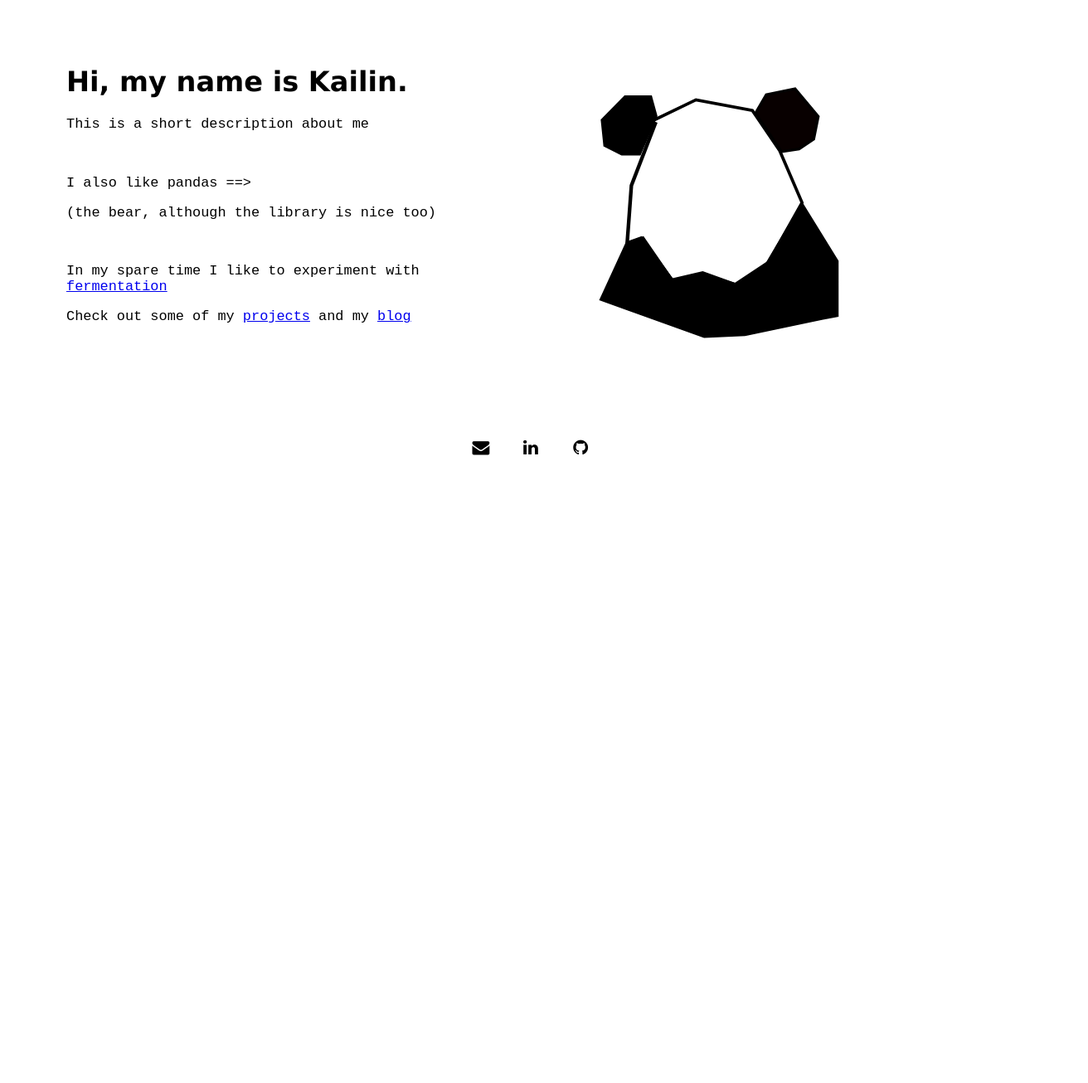
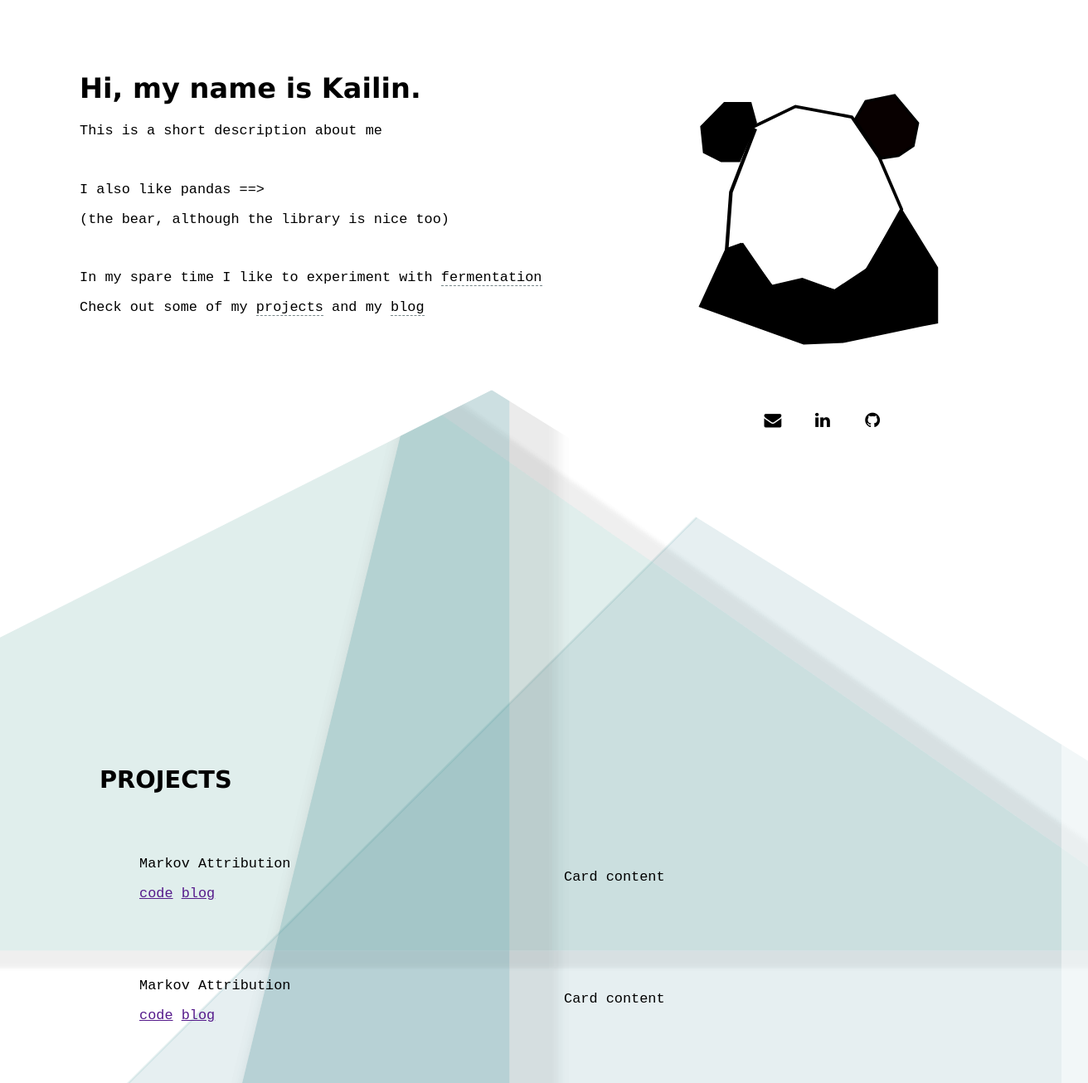
Before and after one commit to kailin-lu/kailin-lu.github.io, a plain HTML site: page index.html in a window 1280 px wide. Shown: the top 1306 px of the page at 83% size, 1312 px wide, since content can reach past the window. Before the commit the page ends 800 px from the top, so only its background shows below. Drawn offline with Linux system fonts and the light colour scheme.

Commit message:
background img

```diff
--- a/index.html
+++ b/index.html
@@ -9,37 +9,71 @@
     <link rel="stylesheet" href="https://cdnjs.cloudflare.com/ajax/libs/font-awesome/4.7.0/css/font-awesome.min.css">
 </head>
 <body>
+<div class="box">
     <div class="row">
         <div class="column">
-        <div class="about">
+            <div>
             <h1>Hi, my name is Kailin.</h1>
             <p>This is a short description about me</p>
                 <br>
                 <p>I also like pandas  ==></p>
                 <p>(the bear, although the library is nice too)</p>
                 <br>
-            <p>In my spare time I like to experiment with <a href="https://www.instagram.com/theyeastfeast/">fermentation</a></p>
-            <p>Check out some of my <a href="#projects">projects</a> and my <a href="#blog">blog</a></p>
+                <p>In my spare time I like to experiment with <a class="link-page" href="https://www.instagram.com/theyeastfeast/" target="_blank">fermentation</a></p>
+                <p>Check out some of my <a class="link-page"href="#projects">projects</a> and my <a class="link-page" href="#blog">blog</a></p>
             </div>
         </div>
         <div class="column">
-        <p><img
+            <p align="center"><img
             src="imgs/panda.svg"
             alt="logo of a panda's back"
-        height="400vw"
-        width="400vw"/></p>
+            width="400vw"/>
+            </p>
+            <p align="center"><a href="mailto:kailinluca@gmail.com" class="fa fa-envelope"></a>
+                    <a href="https://www.linkedin.com/in/kailin-lu/" class="fa fa-linkedin"></a>
+                    <a href="https://github.com/kailin-lu" class="fa fa-github"></a></p>
+        </div>
+    </div>
+</div>
+<div class="box projects">
+    <a id="projects"></a>
+    <div class="projects">
+        <div class="row">
+            <div>
+                <div>
+                <h2>PROJECTS</h2><br>
+                <div class="card">
+                    <div class="column title">
+                        <p>Markov Attribution</p>
+                        <p><a href="">code</a> <a href="">blog</a></p>
+                    </div>
+                    <div class="column content">
+                        <p>Card content</p>
+                    </div>
+                </div><br><br>
+                <div class="card">
+                    <div class="column title">
+                        <p>Markov Attribution</p>
+                        <p><a href="">code</a> <a href="">blog</a></p>
+                    </div>
+                    <div class="column content">
+                        <p>Card content</p>
+                    </div>
+                </div>
+            </div>
+            </div>
+        </div>
     </div>
 </div>
 
-<!--
-<div class="row" id="projects">
-    <div class="column"><h1>Projects</h1></div>
-</div>
--->
 
 <footer id="footer">
     <br>
-    <p><a href="mailto:kailinluca@gmail.com" class="fa fa-envelope"></a>
+    <nav>
+        <a href="#about">About</a>
+        <a href="#projects">Projects</a>
+    </nav>
+    <p align="right"><a href="mailto:kailinluca@gmail.com" class="fa fa-envelope"></a>
         <a href="https://www.linkedin.com/in/kailin-lu/" class="fa fa-linkedin"></a>
         <a href="https://github.com/kailin-lu" class="fa fa-github"></a>
     </p>
--- a/style.css
+++ b/style.css
@@ -1,9 +1,22 @@
+html, body {
+    margin: 0;
+    scroll-behavior: smooth;
+    background: url(imgs/background.svg);
+    background-position: center;
+    background-size: cover;
+}
+
 h1 {
     font-size: 2.1em;
     font-family: verdana;
 }
 
-p {
+h2 {
+    font-size: 1.8em;
+    font-family: verdana;
+}
+
+p, li {
     font-family: monospace;
     font-size: 1.3em;
 }
@@ -15,6 +28,48 @@ div {
   padding-left: 1.5em;
 }
 
+img {
+    max-width: 100%;
+    height: auto;
+}
+
+a:link.link-page, a:visited.link-page {
+    color: black;
+    text-decoration: none;
+    border-bottom: dashed 1px #778689;
+}
+
+
+a:hover.link-page {
+    color: #778689;
+}
+
+a:hover {
+    color: #778689;
+}
+
+
+a:active.link-page {
+    font-size: 1.1em;
+}
+
+.card {
+    border: #778689;
+    border-radius: 1em;
+    display: flex;
+    flex-direction: row;
+    min-width: 80vw;
+}
+
+.column.title {
+    padding-top: 0;
+}
+
+.column.content {
+    padding-left: 1.5em;
+}
+
+
 #footer {
     text-align: center;
     bottom: 0;
@@ -22,8 +77,20 @@ div {
     height: 0.5em;
 }
 
+.box.projects {
+}
+
+.box {
+    display: flex;
+    flex-direction: column;
+    flex-grow: 1;
+    min-height: 100vh;
+    min-width: 100vw;
+}
+
 .row {
     display: flex;
+    max-height: 100%;
 }
 
 .column {
```
Also changed, not shown: blog.html (added, +12 -0 lines), imgs/background.svg (added). Lines whose indentation alone changed are shown as unchanged.
